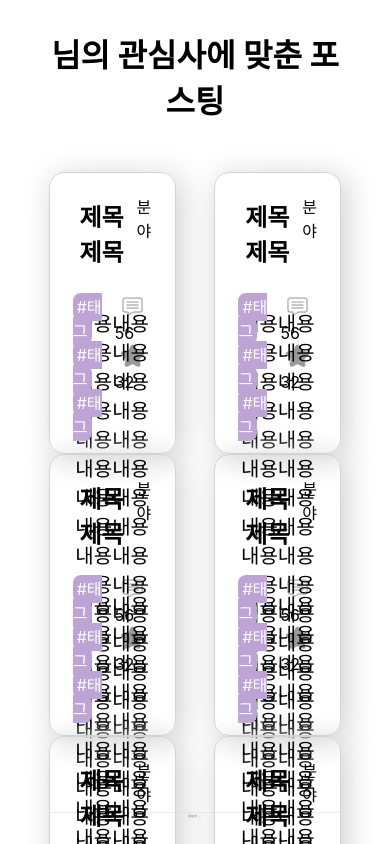
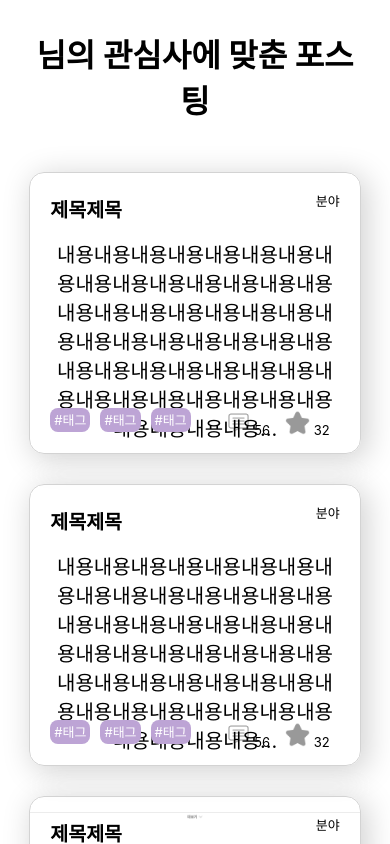
Before and after one commit to 9oormthon-univ/2024_BEOTKKOTTHON_TEAM_20_FE, a React (Create React App) app: page / in a window 390 px wide. Shown: the part 2143-2987 px from the top of the page. Built offline with nearby package versions, Linux system fonts and the light colour scheme.

Commit message:
[feat] 반응형 width

```diff
--- a/package.json
+++ b/package.json
@@ -12,12 +12,14 @@
         "@types/react": "^18.2.65",
         "@types/react-dom": "^18.2.21",
         "@types/react-modal": "^3.16.3",
+        "@types/react-responsive": "^8.0.8",
         "@types/react-router-dom": "^5.3.3",
         "@types/swiper": "^6.0.0",
         "axios": "^1.6.8",
         "react": "^18.2.0",
         "react-dom": "^18.2.0",
         "react-modal": "^3.16.1",
+        "react-responsive": "^9.0.2",
         "react-router-dom": "^6.22.3",
         "react-scripts": "5.0.1",
         "styled-components": "^6.1.8",
--- a/src/components/PostBox.tsx
+++ b/src/components/PostBox.tsx
@@ -8,7 +8,7 @@ const PostBox = () => {
     const content = "내용내용내용내용내용내용내용내용내용내용내용내용내용내용내용내용내용내용내용내용내용내용내용내용내용내용내용내용내용내용내용내용내용내용내용내용내용내용내용내용내용내용내용내용내용내용내용내용내용내용내용내용내용내용내용내용내용";
 
     const titleMaxLength = 18;
-    const contentMaxLength = 83;
+    const contentMaxLength = 98;
 
     const trimmedTitle = title.length > titleMaxLength ? title.slice(0, titleMaxLength) + "..." : title;
     const trimmedContent = content.length > contentMaxLength ? content.slice(0, contentMaxLength) + "..." : content;
--- a/src/styles/NavBarStyled.tsx
+++ b/src/styles/NavBarStyled.tsx
@@ -14,6 +14,7 @@ export const Navigation = styled.nav`
     right:0;
     background-color:white;
     z-index:99;
+
 `;
 export const Logo = styled.img`
     width:60px;
@@ -25,6 +26,7 @@ export const Nav = styled.a`
     text-decoration:none;
     font-weight:600;
     font-size: large;
+    width:100px;
 `;
 
 export const Div = styled.div`
--- a/src/styles/PostBoxStyled.tsx
+++ b/src/styles/PostBoxStyled.tsx
@@ -1,23 +1,37 @@
 import styled from "styled-components";
 
 export const Box = styled.div`
-    width:29%;
-    height:250px;
-    border:1px solid lightgray;
-    border-radius:15px;
-    padding:15px;
-    position:relative;
-    box-shadow:5px 5px 30px 2px lightgray;
-    display:block;
-    padding-left:20px;
-    padding-right:20px;
+    height: 250px;
+    border: 1px solid lightgray;
+    border-radius: 15px;
+    padding: 15px;
+    position: relative;
+    box-shadow: 5px 5px 30px 2px lightgray;
+    padding-left: 20px;
+    padding-right: 20px;
+    width: calc((85% - 5px) / 3); /* 40px는 padding-left와 padding-right 값의 합 */
+    margin-bottom: 30px;
 
+    &:last-child {
+        margin-right: 0; /* 마지막 박스는 오른쪽 마진을 제거 */
+    }
+
+    @media screen and (max-width: 768px) {
+        width: calc((85% - 30px) / 2); /* 화면 크기가 작아졌을 때 너비 설정 */
+        font-size: small;
+    }
+
+    @media screen and (max-width: 480px) {
+        width: calc(100% - 30px); /* 화면 크기가 더 작아졌을 때 너비 설정 */
+    }
 `;
+
 export const MinDiv=styled.div`
     display:flex;
     flex-direction:row;
     justify-content:space-between;
     margin-top:-10px;
+    margin-bottom:-20px;
 `;
 export const Wrapp = styled.div`
     display:flex;
--- a/src/styles/TrendBoardStyled.tsx
+++ b/src/styles/TrendBoardStyled.tsx
@@ -8,14 +8,21 @@ export const Board = styled.div`
     margin-top:300px;
 `;
 export const BoardWrap = styled.div`
-    width:75%;
+    width:85%;
     height:100%;
     text-align:center;
 `;
 export const Div = styled.div`
 display:flex;
 flex-direction:row;
+width: calc((80% - 10px) / 3);
+@media screen and (max-width: 768px) {
+    width: calc((80% - 10px) / 2); /* 화면 크기가 작아졌을 때 너비 설정 */
+}
 
+@media screen and (max-width: 480px) {
+    width: calc(100% - 10px); /* 화면 크기가 더 작아졌을 때 너비 설정 */
+}
 `;
 export const H1 =styled.h1`
     margin-bottom:50px;
@@ -31,6 +38,7 @@ export const DivWrap =styled.div`
 export const SDiv=styled.div`
 display:flex;
     flex-direction:column;
+    min-width:100px;
     width:auto;
     margin-left:35px;
     margin-right:50px;
```
Also changed, not shown: 1 other file (tests, documents, lock files or other folders).
